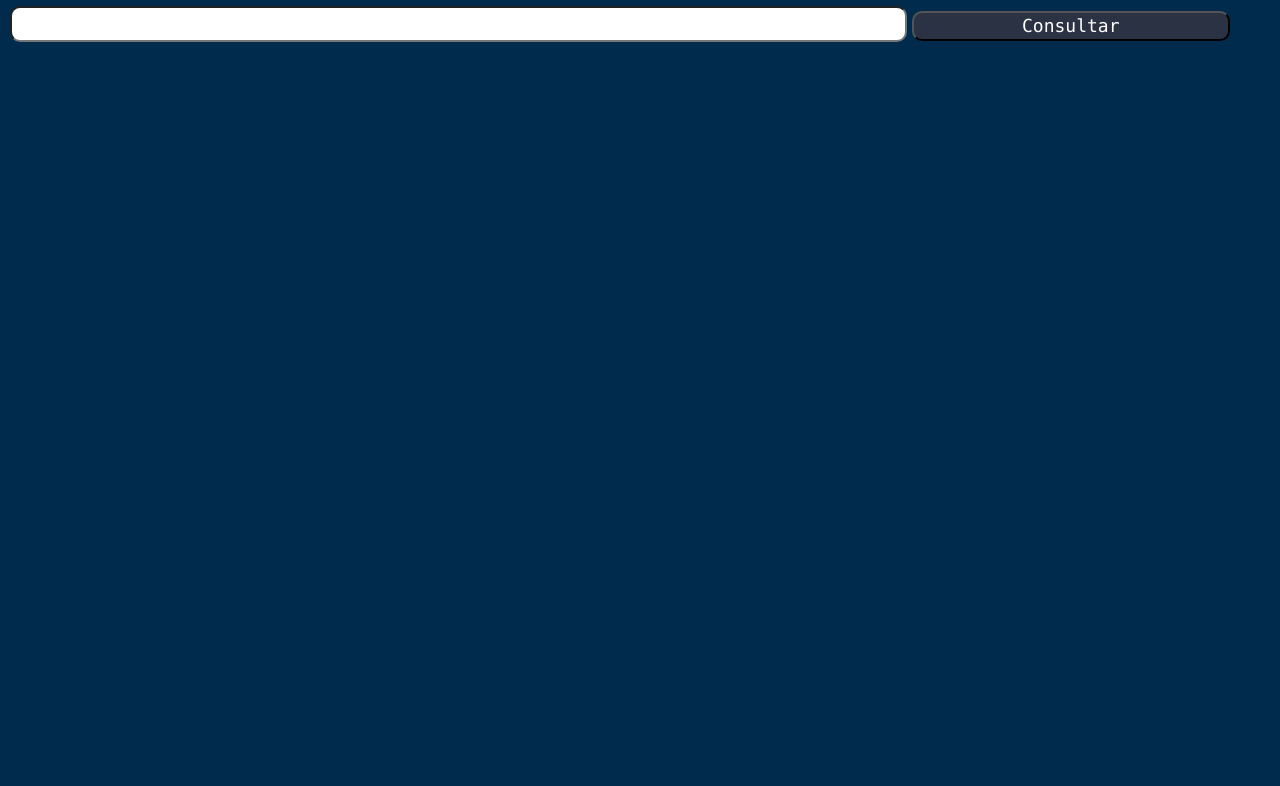
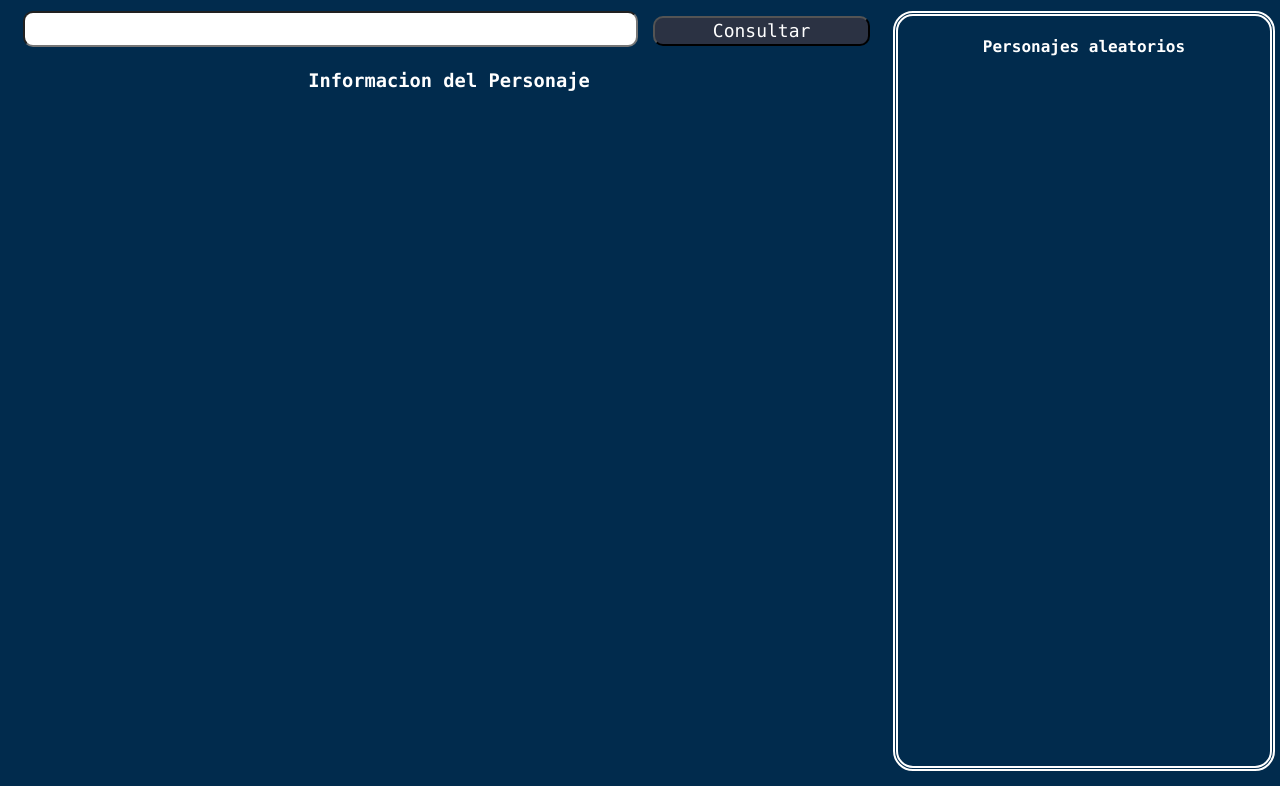
Before and after one commit to ZhantyDev/Parcial, a plain HTML site: page index.htm in a window 1280 px wide. Shown: the part 80-866 px from the top of the page. Before the commit the page ends 800 px from the top, so only its background shows below. Drawn offline with nearby package versions, Linux system fonts and the light colour scheme.

Commit message:
Se hace el apartado visual del html con sus respectivos estilos

```diff
--- a/estilos.css
+++ b/estilos.css
@@ -27,9 +27,32 @@
      font-size: large;
  }
 
- #informacion{
+ #general{
     height: 100%;
     width: 100%;
     display: flex;
     margin: 5px;
 }
+
+#informacion{
+    height:750px;
+    width: 70%;
+    margin: 5px;
+}
+
+#recomendacion{
+    height:750px;
+    width: 30%;
+    margin: 5px;
+    border-radius: 20px;
+    border-color: white;
+    border-width: 5px;
+    border-style:double;
+}
+
+.datos{
+    height: 90%;
+    width: 95%;
+    margin: 5px;
+    text-align: left;
+}
--- a/index.htm
+++ b/index.htm
@@ -10,9 +10,22 @@
 </head>
 <body id = "DivGrandote">
     <h1>Personajes de rick and morty</h1>
-    <div id = "informacion">
-        <input type="text", name = "input_juego", id ="input_juego">
-        <button id = "botonConsultar" onclick="valorInput()">Consultar</button>
+    <div id = "general">
+        <div id="informacion">
+            <input type="text", name = "input_juego", id ="input_juego">
+            <button id = "botonConsultar" onclick="valorInput()">Consultar</button>
+
+            <div id = "DisplayInfo">
+                <h3>Informacion del Personaje</h3>
+                <div class = "datos"></div>
+            </div>
+        </div>
+
+        <div id="recomendacion">
+            <h4>Personajes aleatorios</h4>
+            <div class = "datos"></div>
+        </div>
+
     </div>
 
 
```
